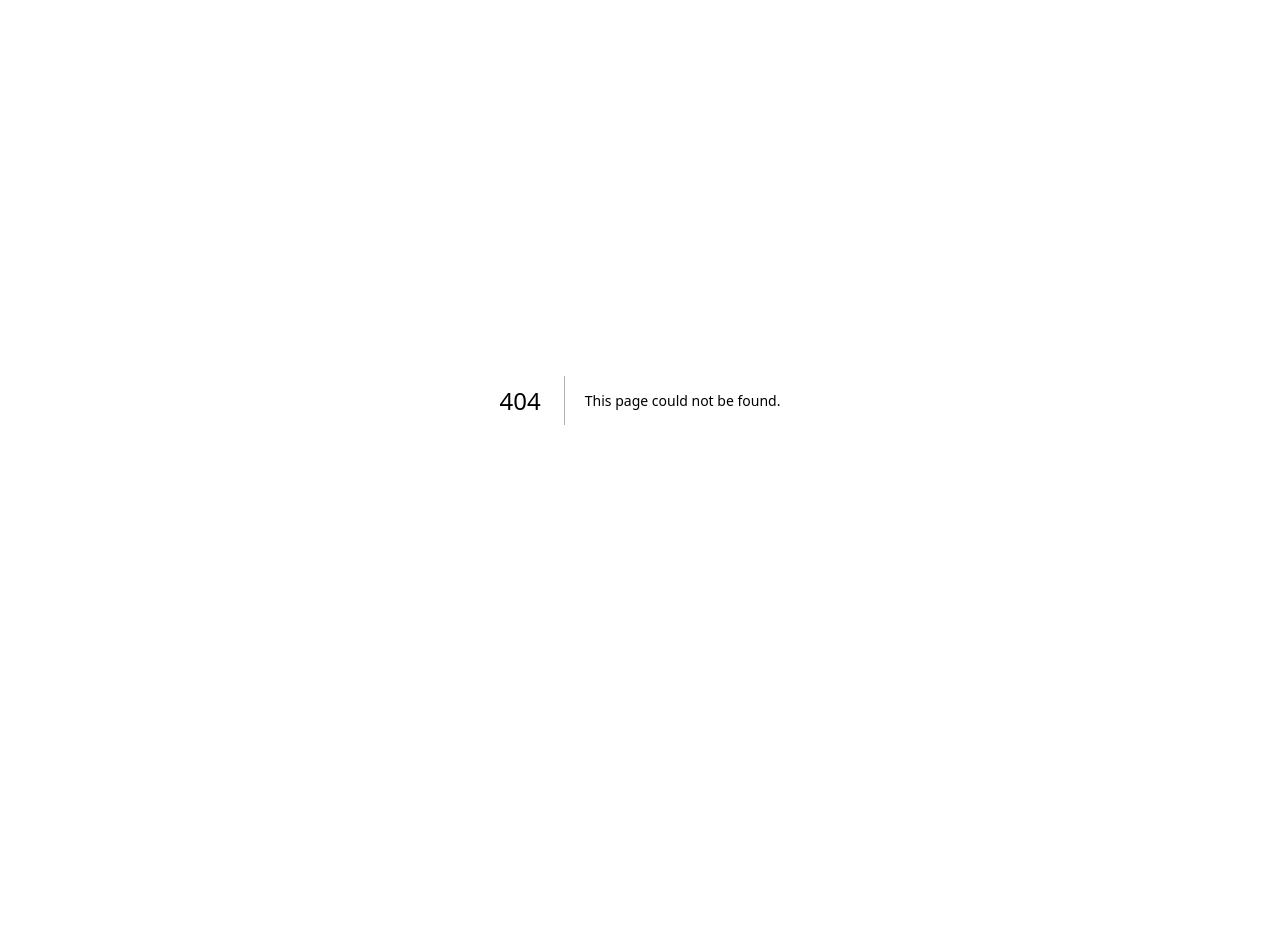
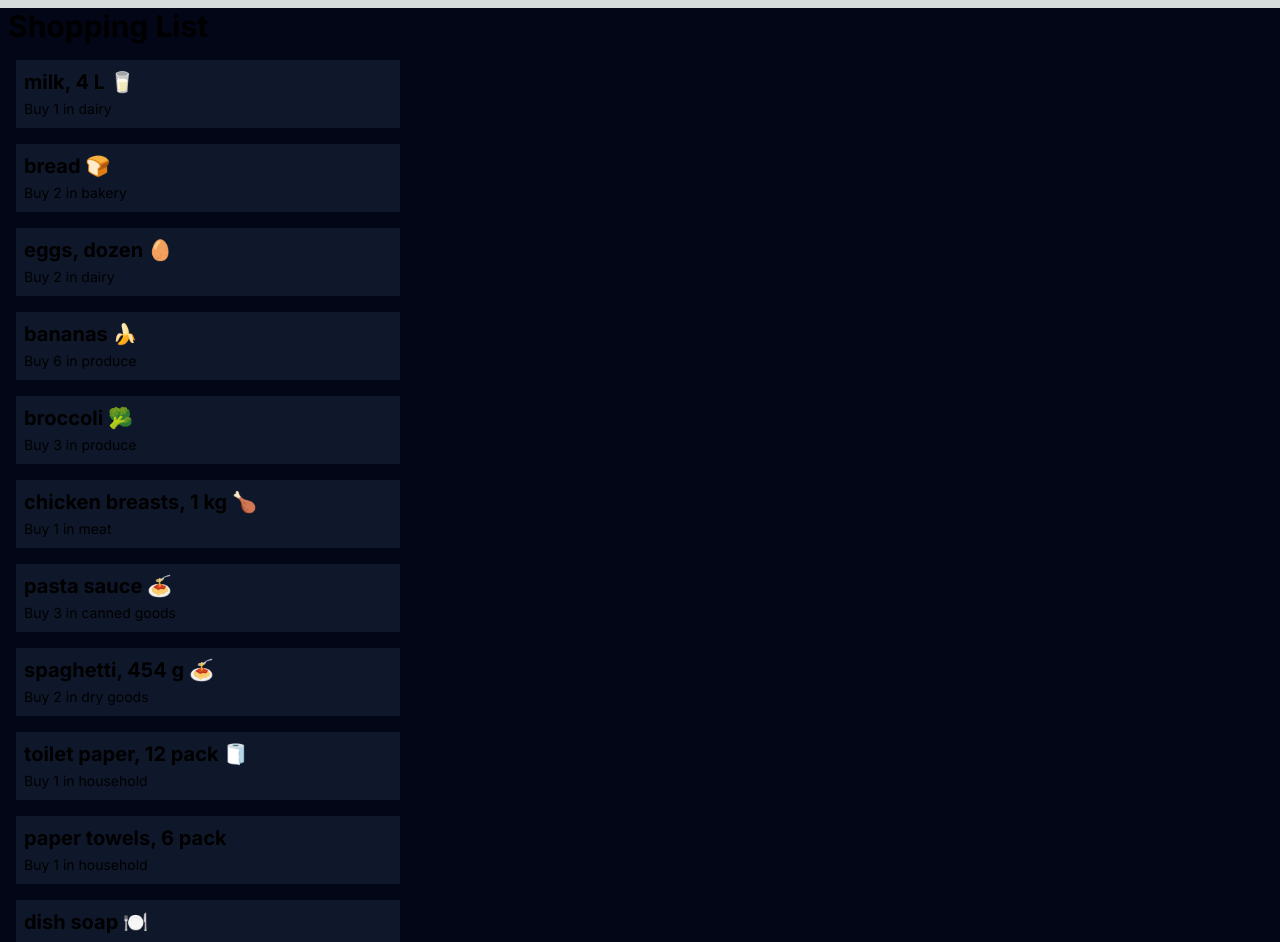
Before and after one commit to Harnoor-Dhindsa/cprg306-assignments, a Next.js app in the folder cprg306-assignments/: page /week-3 in a window 1280 px wide. Before the commit this address had no page. Shown: the top 942 px of the page. Before the commit the page ends 800 px from the top, so only its background shows below. Built offline with nearby package versions, Linux system fonts and the light colour scheme.

Commit message:
Week-3 Assignment Done

```diff
--- a/cprg306-assignments/app/page.js
+++ b/cprg306-assignments/app/page.js
@@ -5,7 +5,7 @@ export default function Home() {
     <main className="flex min-h-screen flex-col justify-between p-24">
       <div>
         <h1 className="text-4xl font-bold py-2 px-20">CPRG 306: Web Development 2 - Assignments</h1>
-        <div className="hover:text-green-500 text-lg px-20 py-5 hover:underline">
+        <div className="text-lg px-20 py-5">
         <Navigation/>
         </div>
       </div>
--- /dev/null
+++ b/cprg306-assignments/app/week-3/item-list.js
@@ -0,0 +1,96 @@
+import React from "react";
+import Item from "./item";
+
+const ItemList = () => {
+
+        const item1 = {
+            name: "milk, 4 L 🥛",
+            quantity: 1,
+            category: "dairy",
+          };
+
+          const item2 = {
+            name: "bread 🍞",
+            quantity: 2,
+            category: "bakery",
+          };
+
+          const item3 = {
+            name: "eggs, dozen 🥚",
+            quantity: 2,
+            category: "dairy",
+          };
+
+          const item4 = {
+            name: "bananas 🍌",
+            quantity: 6,
+            category: "produce",
+          };
+
+          const item5 = {
+            name: "broccoli 🥦",
+            quantity: 3,
+            category: "produce",
+          };
+
+          const item6 = {
+            name: "chicken breasts, 1 kg 🍗",
+            quantity: 1,
+            category: "meat",
+          };
+
+          const item7 = {
+            name: "pasta sauce 🍝",
+            quantity: 3,
+            category: "canned goods",
+          };
+
+          const item8 = {
+            name: "spaghetti, 454 g 🍝",
+            quantity: 2,
+            category: "dry goods",
+          };
+
+          const item9 = {
+            name: "toilet paper, 12 pack 🧻",
+            quantity: 1,
+            category: "household",
+          };
+
+          const item10 = {
+            name: "paper towels, 6 pack",
+            quantity: 1,
+            category: "household",
+          };
+
+          const item11 = {
+            name: "dish soap 🍽️",
+            quantity: 1,
+            category: "household",
+          };
+
+          const item12 = {
+            name: "hand soap 🧼",
+            quantity: 4,
+            category: "household",
+          };
+
+          return(
+            <ul>
+                <Item {...item1} />
+                <Item {...item2} />
+                <Item {...item3} />
+                <Item {...item4} />
+                <Item {...item5} />
+                <Item {...item6} />
+                <Item {...item7} />
+                <Item {...item8} />
+                <Item {...item9} />
+                <Item {...item10} />
+                <Item {...item11} />
+                <Item {...item12} />
+            </ul>
+          );
+};
+
+export default ItemList;
--- /dev/null
+++ b/cprg306-assignments/app/week-3/item.js
@@ -0,0 +1,12 @@
+import React from "react";
+
+const Item = ({name, quantity, category}) => {
+    return (
+        <li className="p-2 m-4 bg-slate-900 max-w-sm">
+            <h2 className="text-xl font-bold">{name}</h2>
+            <span className="text-sm">Buy {quantity} in {category}</span>
+        </li>
+    )
+};
+
+export default Item;
--- /dev/null
+++ b/cprg306-assignments/app/week-3/layout.js
@@ -0,0 +1,17 @@
+import { Inter } from 'next/font/google'
+import '../globals.css'
+
+const inter = Inter({ subsets: ['latin'] })
+
+export const metadata = {
+  title: 'Shopping List',
+  description: 'Generated by create next app',
+}
+
+export default function RootLayout({ children }) {
+  return (
+    <html lang="en">
+      <body className={inter.className}>{children}</body>
+    </html>
+  )
+}
--- /dev/null
+++ b/cprg306-assignments/app/week-3/page.js
@@ -0,0 +1,10 @@
+import ItemList from "./item-list";
+
+export default function Page() {
+  return (
+    <main className="bg-slate-950">
+      <h1 className="text-3xl font-bold m-2">Shopping List</h1>
+      <ItemList/>
+    </main>
+  );
+}
--- a/cprg306-assignments/components/Navigation.jsx
+++ b/cprg306-assignments/components/Navigation.jsx
@@ -2,8 +2,9 @@ import Link from "next/link"
 
 const Navigation = () => {
     return(
-        <div>
-            <Link href="./week-2">Week 2 Assignment</Link>
+        <div className="grid grid-rows-2">
+            <Link href="./week-2" className="hover:text-green-500  hover:underline">Week 2 Assignment</Link>
+            <Link href="./week-3" className="hover:text-green-500  hover:underline">Week 3 Assignment</Link>
         </div>
     )
 }
```
Also changed, not shown: 1 other file (tests, documents, lock files or other folders).
